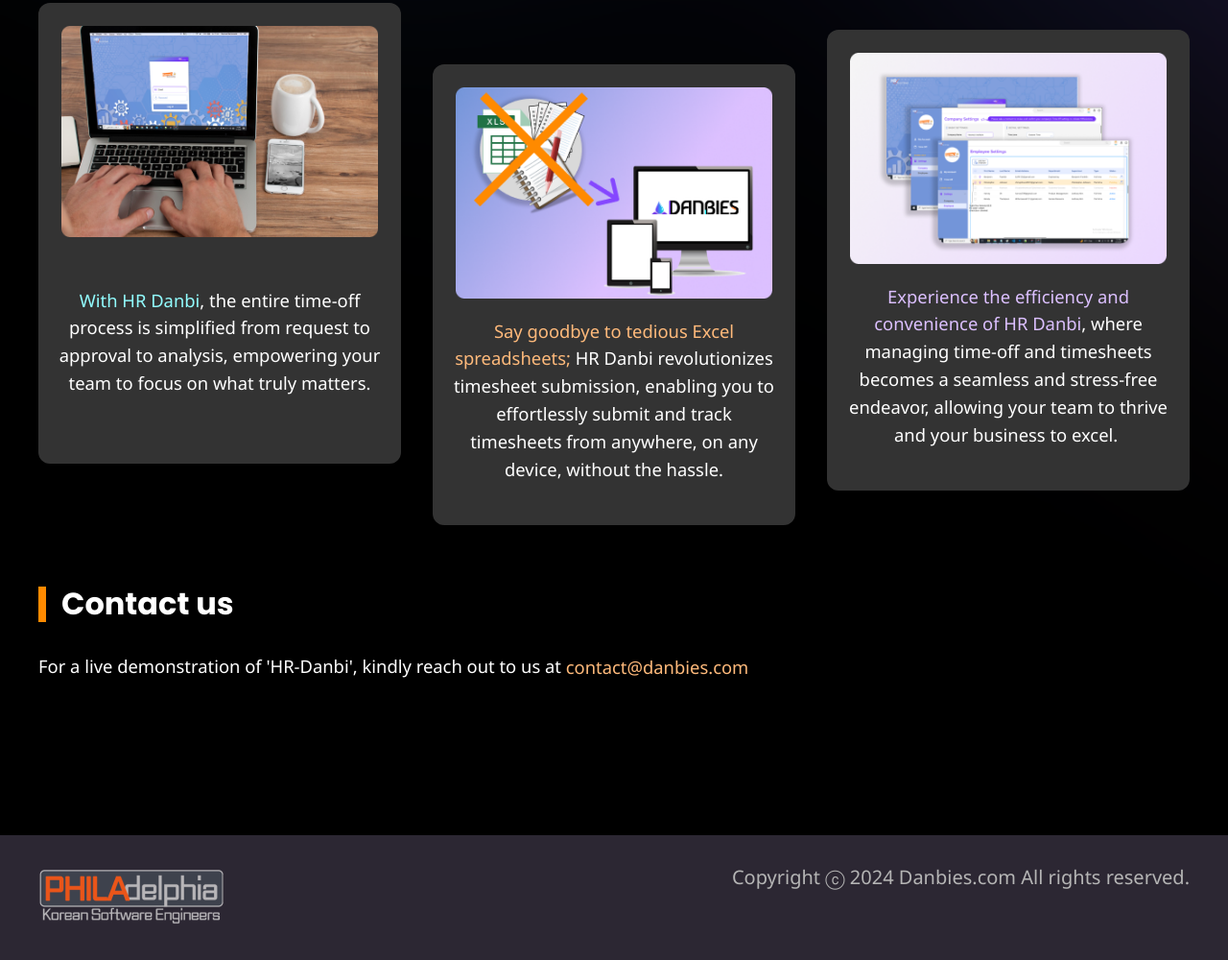
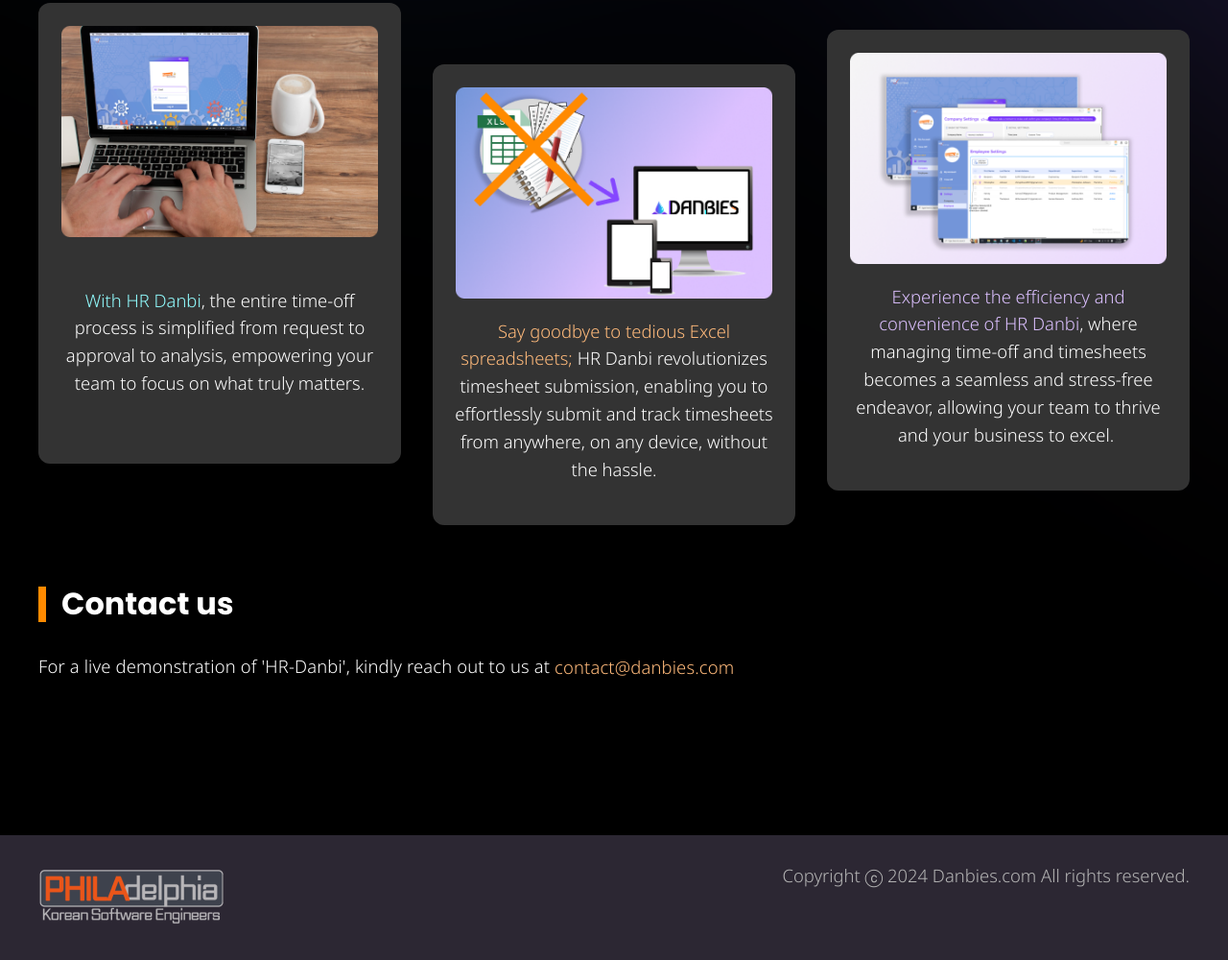
Before and after one commit to anthonywebs/danbies, a plain HTML site: page index.html in a window 1280 px wide. Shown: the part 1618-2618 px from the top of the page at 96% size. Drawn offline with nearby package versions, Linux system fonts and the light colour scheme.

Commit message:
font weight adjustment

```diff
--- a/css/danbies.css
+++ b/css/danbies.css
@@ -111,6 +111,7 @@ header {
   width: 68%;
   font-size: 1.25rem;
   line-height: 2rem;
+  font-weight: 300;
 }
 
 .size-24 {
@@ -118,8 +119,9 @@ header {
 }
 .copyright {
   align-self: flex-start;
-  font-size: 1.25rem;
+  font-size: 1.15rem;
   color: #B5B5B5;
+  font-weight: 300;
 }
 
 .narrow-space {
@@ -225,6 +227,7 @@ header {
   color: #92FDFF;
   font-size: 0.75rem;
   line-height: 1.25rem;
+  font-weight: 300;
 }
 
 .margin-left-0 {
@@ -234,6 +237,8 @@ header {
 .name {
   color: white;
   font-size: 1rem;
+  font-weight: 350;
+
 }
 
 .products-title {
@@ -259,6 +264,7 @@ header {
   font-size: 1.25rem;
   line-height: 2rem;
   text-align: center;
+  font-weight: 300;
 }
 
 .products-wr {
@@ -298,6 +304,7 @@ header {
   margin-right: auto;
   font-size: 1.15rem;
   line-height: 1.8rem;
+  font-weight: 300;
   /* padding-bottom: 16px; */
 }
 
@@ -313,6 +320,8 @@ header {
   font-size: 1.15rem;
   line-height: 1.8rem;
   padding-bottom: 32px;
+  font-weight: 300;
+  letter-spacing: 0.15px;
 }
 
 a, a:link, a:visited {
```
